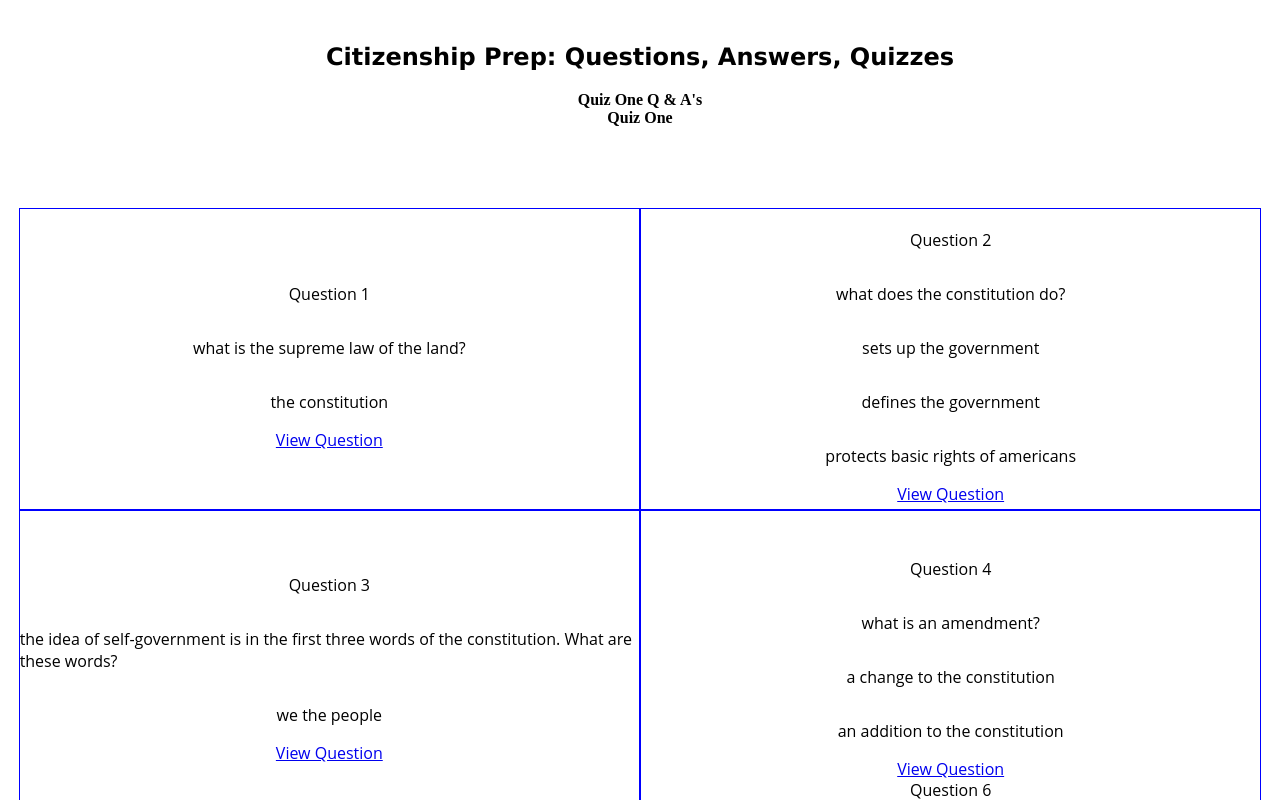
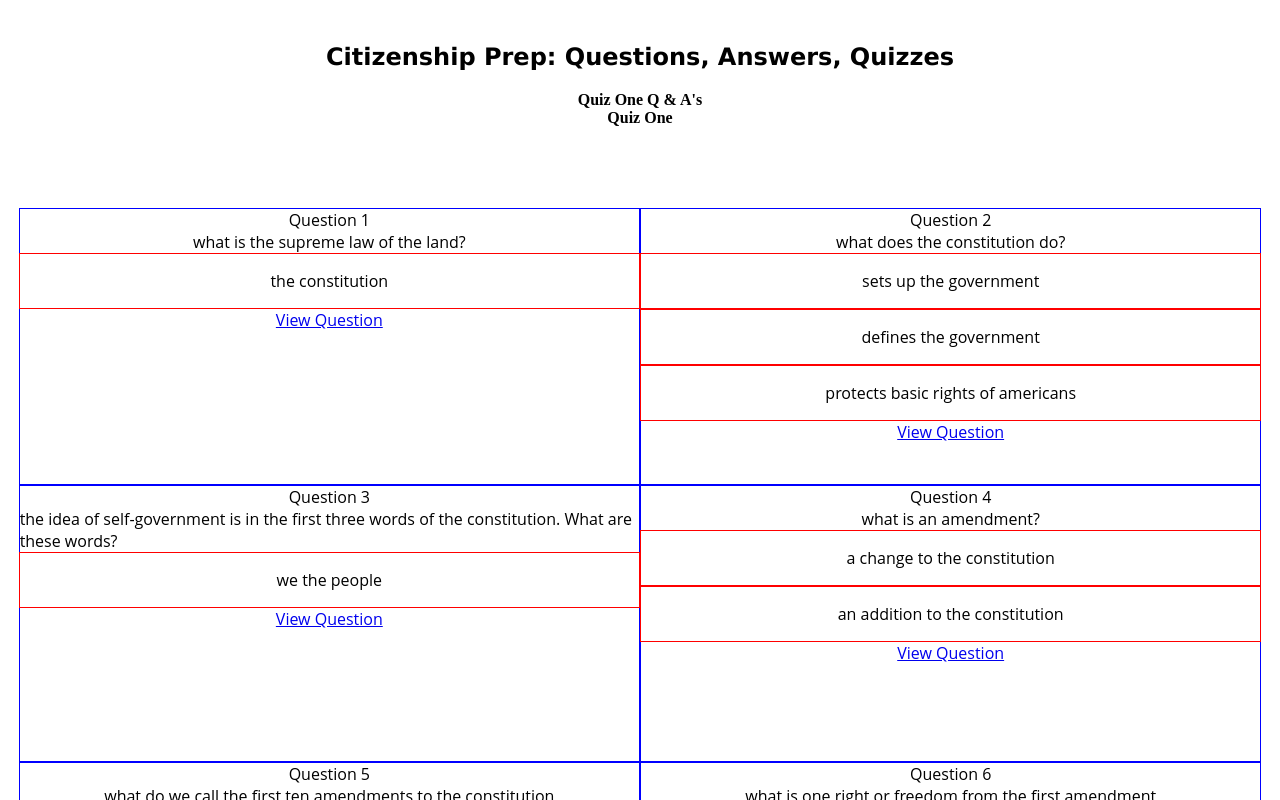
Before and after one commit to mmaustin/citizenship-questions-answers, a React (Create React App) app in the folder citizenship-frontend/: page / in a window 1280 px wide. Shown: the top 800 px of the page. Built offline with nearby package versions, Linux system fonts and the light colour scheme.

Commit message:
continued to add various stylings to question and answer elements

```diff
--- a/citizenship-frontend/src/features/questions/QuestionsList.js
+++ b/citizenship-frontend/src/features/questions/QuestionsList.js
@@ -10,8 +10,8 @@ export const QuestionsList = () => {
             <p className='question-number'>Question {idx + 1}</p>
             <p className='question'>{question.question}</p>
             {question.answer.map((a, index) => (
-                <div key={index}>
-                    <p className='answers'>{a.ans}</p>
+                <div className='answers' key={index}>
+                    <p>{a.ans}</p>
                 </div>
 
             ))}
--- a/citizenship-frontend/src/index.css
+++ b/citizenship-frontend/src/index.css
@@ -71,9 +71,23 @@ h2 {
     border: 1px solid blue;
     margin: 0;
     width: 49%;
-    height: 300px;
+    height: 275px;
+    display: flex;
+    justify-content: flex-start;
+    align-items: center;
+    flex-flow: column;
+}
+
+.question-number, .question, .answers {
+    margin: 0;
+    width: 100%;
     display: flex;
     justify-content: center;
     align-items: center;
+    flex-flow: row;
+}
+
+.answers {
+    border: 1px solid red;
     flex-flow: column;
 }
```
